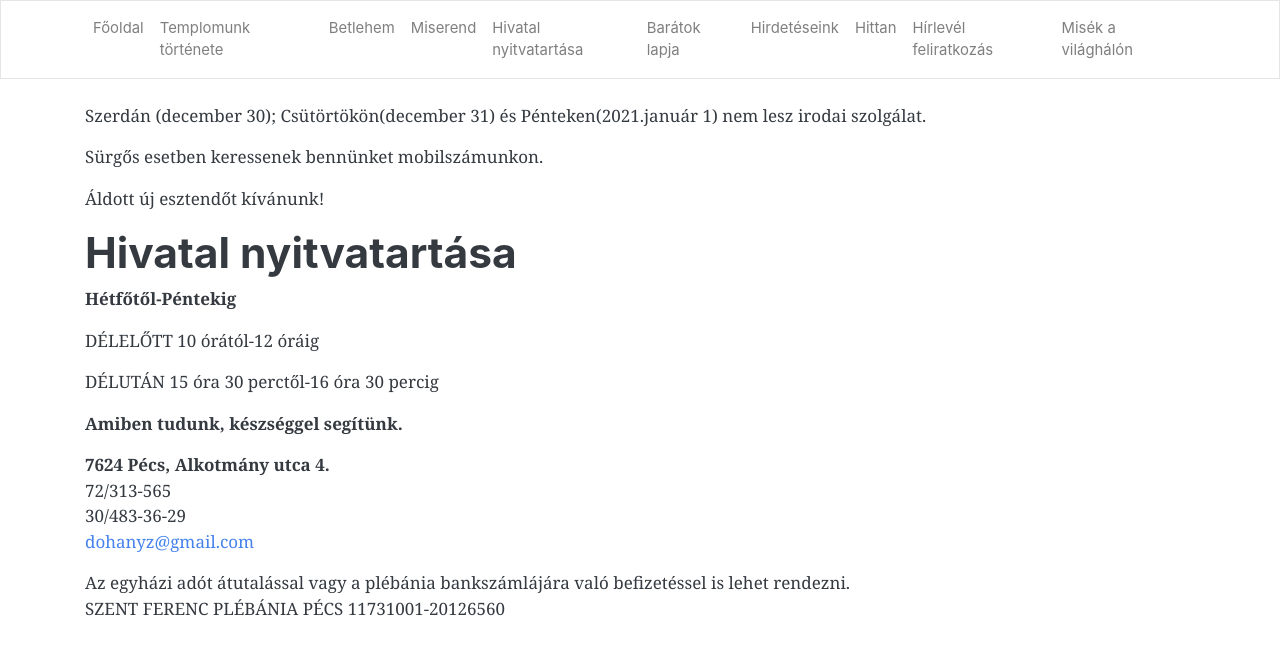
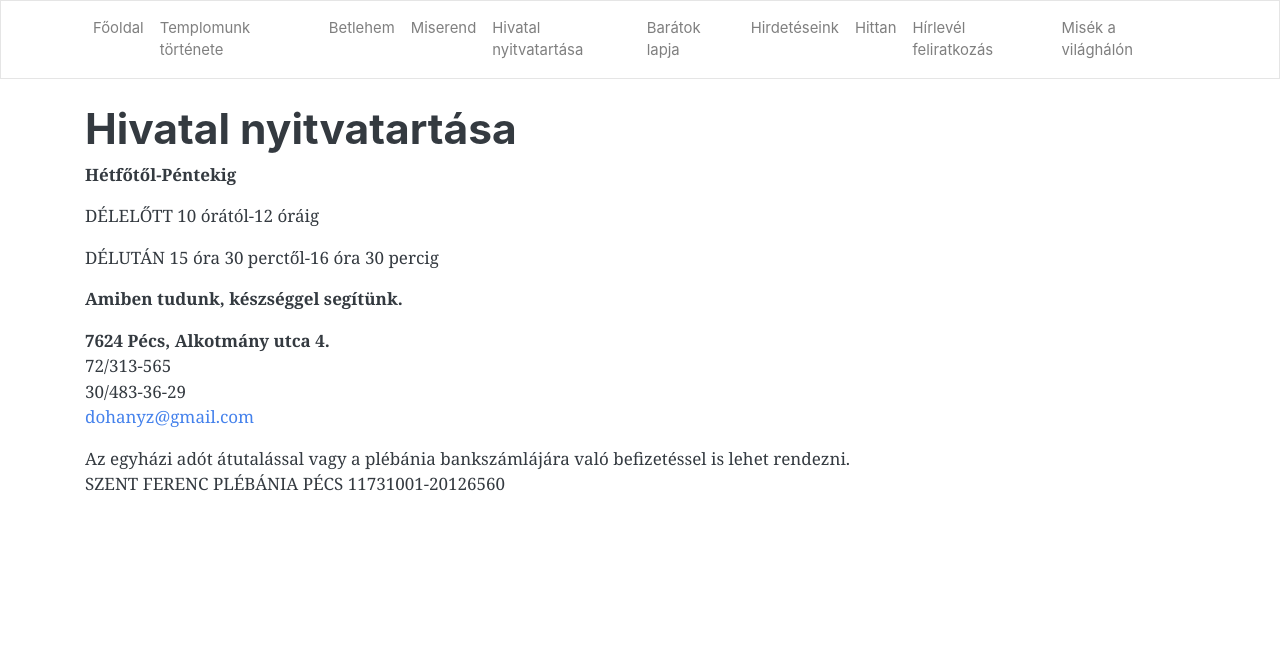
Before and after one commit to pecsi-ferences/pecsi-ferences.github.io, a Jekyll site: the page built from nyitvatartas.md, in a window 1280 px wide. Shown: the top 655 px of the page. Built offline with Jekyll 4.4.1, drawn with Linux system fonts in a browser that asks for light colours; nearby versions of some CDN libraries.

Commit message:
Update from Forestry.io Zoltán Dohány updated nyitvatartas.md

```diff
--- a/nyitvatartas.md
+++ b/nyitvatartas.md
@@ -3,11 +3,6 @@ layout: default
 title: Hivatal nyitvatartása
 
 ---
-Szerdán (december 30); Csütörtökön(december 31) és Pénteken(2021.január 1) nem lesz irodai szolgálat.
-
-Sürgős esetben keressenek bennünket mobilszámunkon.
-
-Áldott új esztendőt kívánunk!
 
 # Hivatal nyitvatartása
 
```
